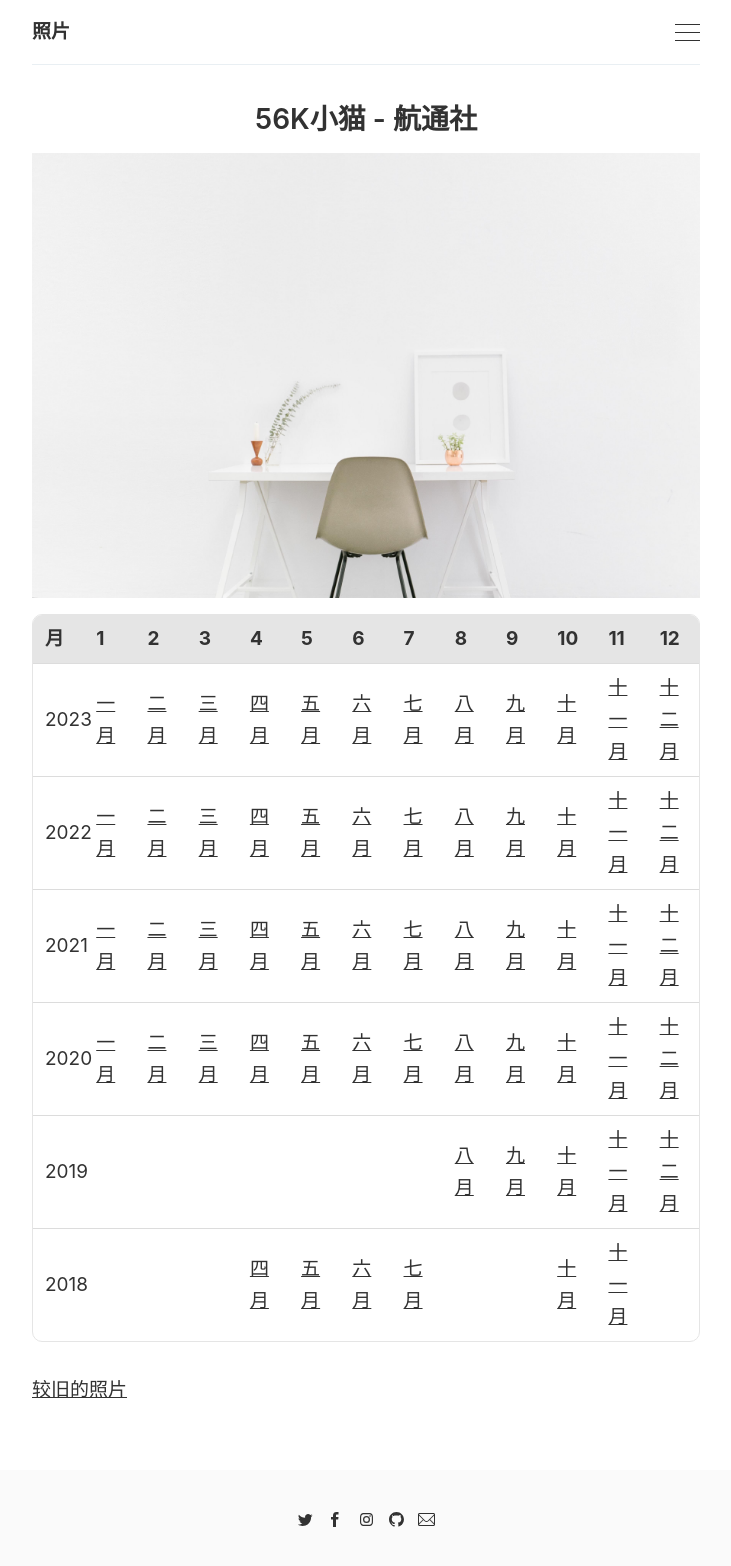
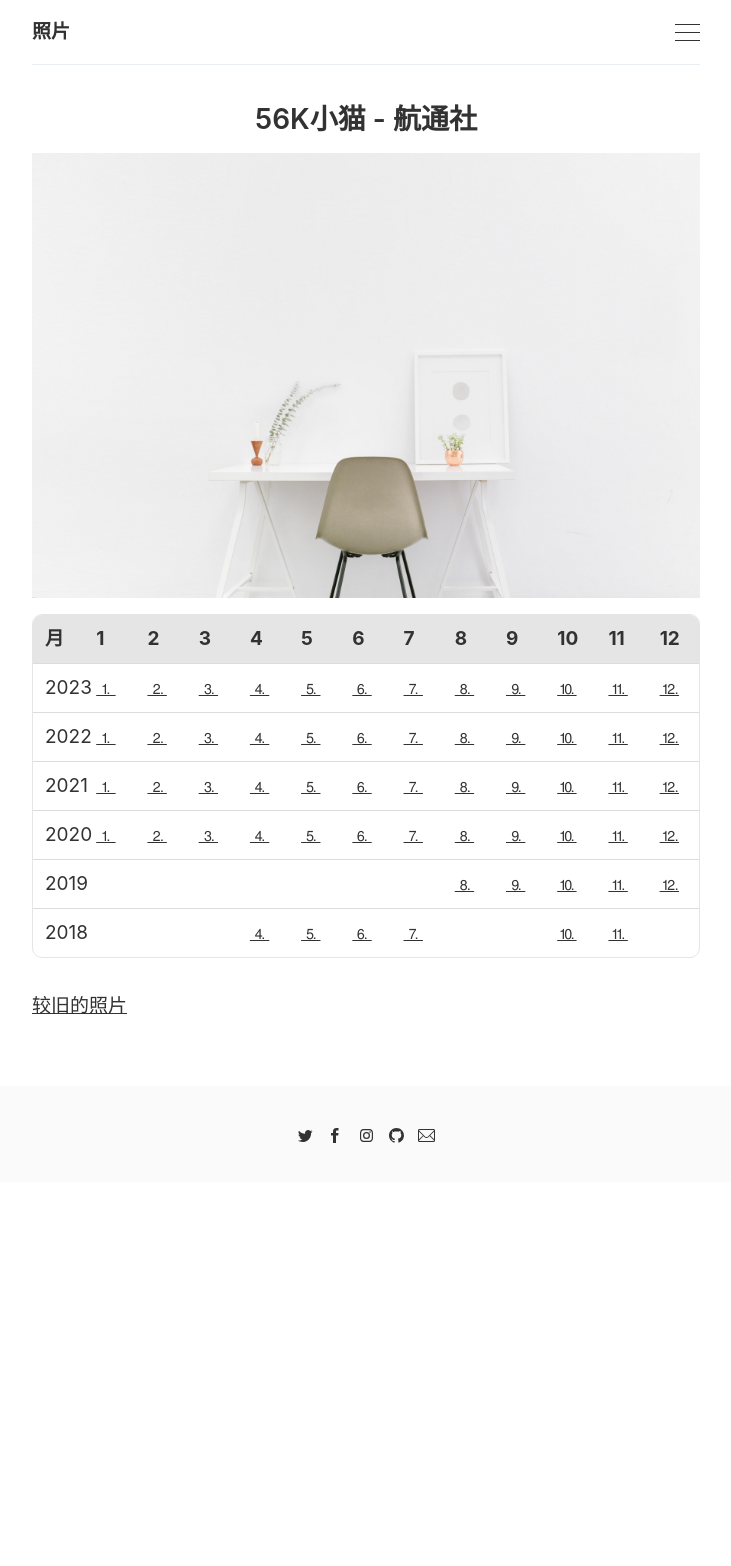
Before and after one commit to modem-56k/modem-56k.github.io, a Jekyll site: the page built from index.md, in a window 1280 px wide. Shown: the whole page, without its empty margins (274-1005 px from the left). Built offline with Jekyll 4.4.1, drawn with Linux system fonts in a browser that asks for light colours; after the commit the page ends 1182 px from its top, so only the background shows below that.

Commit message:
Update index.md

```diff
--- a/index.md
+++ b/index.md
@@ -62,11 +62,11 @@ tr:hover {
 
 | 月   | 1                | 2                | 3                | 4                | 5                | 6                | 7                | 8                | 9                | 10               | 11                 | 12                 |
 | ---- | ---------------- | ---------------- | ---------------- | ---------------- | ---------------- | ---------------- | ---------------- | ---------------- | ---------------- | ---------------- | ------------------ | ------------------ |
-| 2023 | [一月](/2023/01) | [二月](/2023/02) | [三月](/2023/03) | [四月](/2023/04) | [五月](/2023/05) | [六月](/2023/06) | [七月](/2023/07) | [八月](/2023/08) | [九月](/2023/09) | [十月](/2023/10) | [十一月](/2023/11) | [十二月](/2023/12) |
-| 2022 | [一月](/2022/01) | [二月](/2022/02) | [三月](/2022/03) | [四月](/2022/04) | [五月](/2022/05) | [六月](/2022/06) | [七月](/2022/07) | [八月](/2022/08) | [九月](/2022/09) | [十月](/2022/10) | [十一月](/2022/11) | [十二月](/2022/12) |
-| 2021 | [一月](/2021/01) | [二月](/2021/02) | [三月](/2021/03) | [四月](/2021/04) | [五月](/2021/05) | [六月](/2021/06) | [七月](/2021/07) | [八月](/2021/08) | [九月](/2021/09) | [十月](/2021/10) | [十一月](/2021/11) | [十二月](/2021/12) |
-| 2020 | [一月](/2020/01) | [二月](/2020/02) | [三月](/2020/03) | [四月](/2020/04) | [五月](/2020/05) | [六月](/2020/06) | [七月](/2020/07) | [八月](/2020/08) | [九月](/2020/09) | [十月](/2020/10) | [十一月](/2020/11) | [十二月](/2020/12) |
-| 2019 |                  |                  |                  |                  |                  |                  |                  | [八月](/2019/08) | [九月](/2019/09) | [十月](/2019/10) | [十一月](/2019/11) | [十二月](/2019/12) |
-| 2018 |                  |                  |                  | [四月](/2018/04) | [五月](/2018/05) | [六月](/2018/06) | [七月](/2018/07) |                  |                  | [十月](/2018/10) | [十一月](/2018/11) |                    |
+| 2023 | [⒈](/2023/01) | [⒉](/2023/02) | [⒊](/2023/03) | [⒋](/2023/04) | [⒌](/2023/05) | [⒍](/2023/06) | [⒎](/2023/07) | [⒏](/2023/08) | [⒐](/2023/09) | [⒑](/2023/10) | [⒒](/2023/11) | [⒓](/2023/12) |
+| 2022 | [⒈](/2022/01) | [⒉](/2022/02) | [⒊](/2022/03) | [⒋](/2022/04) | [⒌](/2022/05) | [⒍](/2022/06) | [⒎](/2022/07) | [⒏](/2022/08) | [⒐](/2022/09) | [⒑](/2022/10) | [⒒](/2022/11) | [⒓](/2022/12) |
+| 2021 | [⒈](/2021/01) | [⒉](/2021/02) | [⒊](/2021/03) | [⒋](/2021/04) | [⒌](/2021/05) | [⒍](/2021/06) | [⒎](/2021/07) | [⒏](/2021/08) | [⒐](/2021/09) | [⒑](/2021/10) | [⒒](/2021/11) | [⒓](/2021/12) |
+| 2020 | [⒈](/2020/01) | [⒉](/2020/02) | [⒊](/2020/03) | [⒋](/2020/04) | [⒌](/2020/05) | [⒍](/2020/06) | [⒎](/2020/07) | [⒏](/2020/08) | [⒐](/2020/09) | [⒑](/2020/10) | [⒒](/2020/11) | [⒓](/2020/12) |
+| 2019 |                  |                  |                  |                  |                  |                  |                  | [⒏](/2019/08) | [⒐](/2019/09) | [⒑](/2019/10) | [⒒](/2019/11) | [⒓](/2019/12) |
+| 2018 |                  |                  |                  | [⒋](/2018/04) | [⒌](/2018/05) | [⒍](/2018/06) | [⒎](/2018/07) |                  |                  | [⒑](/2018/10) | [⒒](/2018/11) |                    |
 
 [较旧的照片](/old)
```
